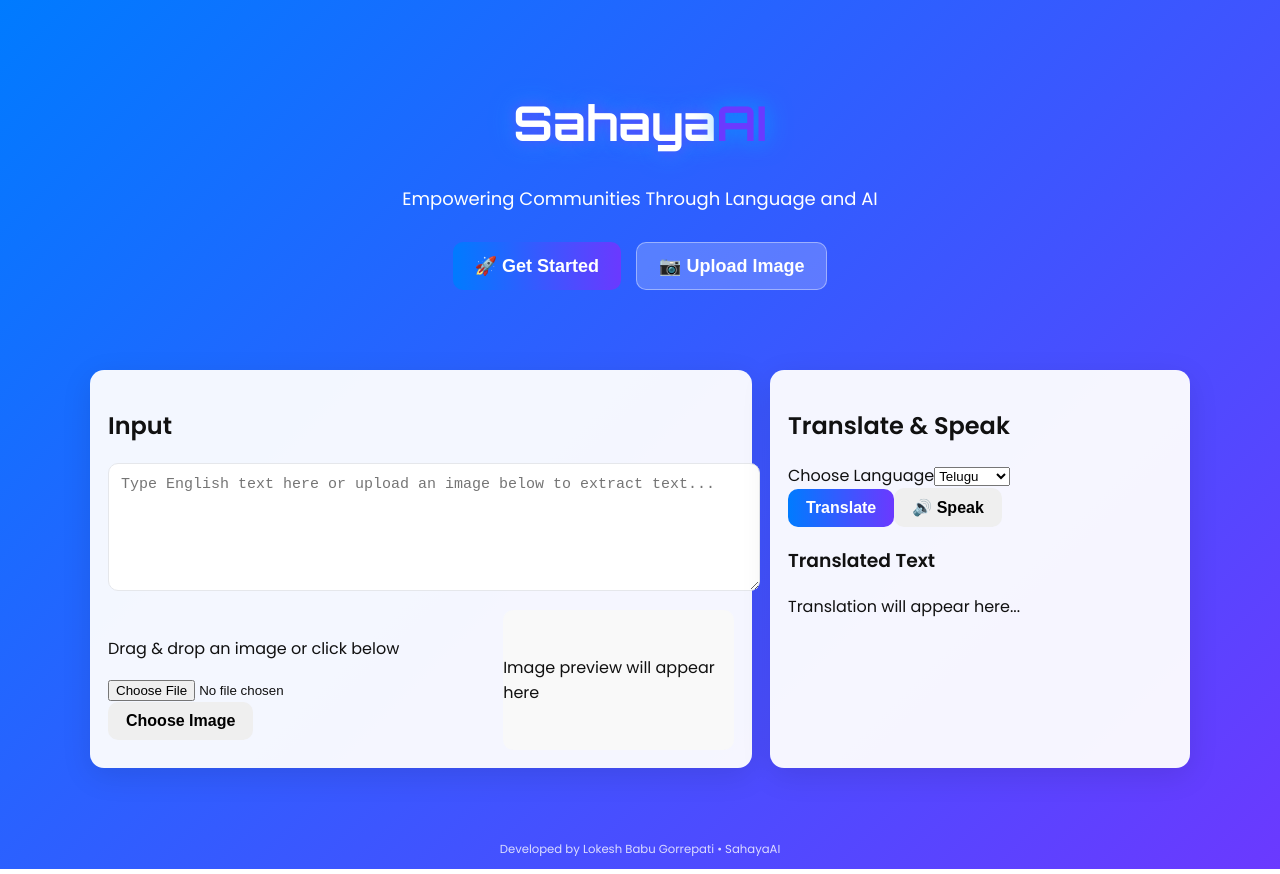
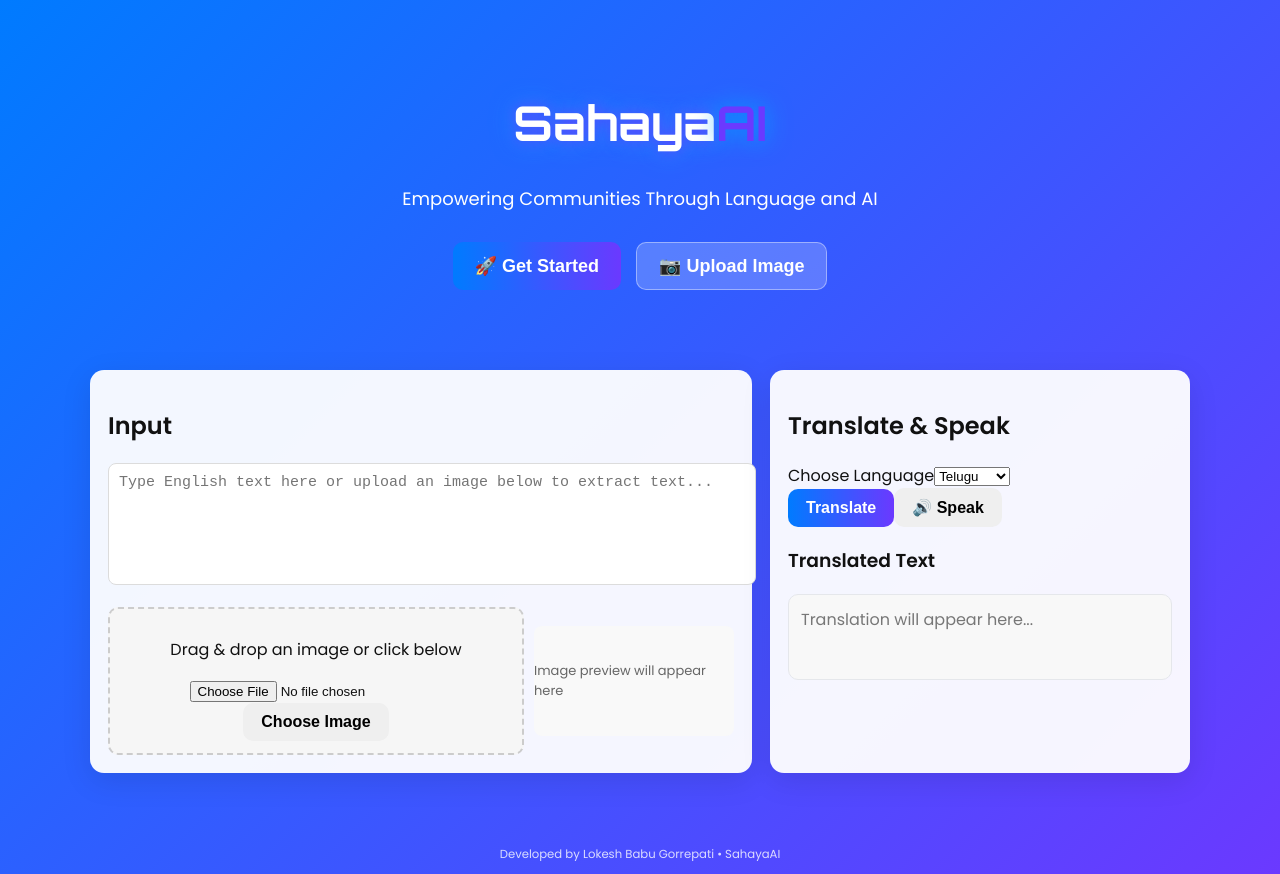
Before and after one commit to Lokeshbabugorrepati/SahayaAI, a React (Create React App) app: page / in a window 1280 px wide. Built offline with nearby package versions, Linux system fonts and the light colour scheme.

Commit message:
UI fix: compact input box and balanced layout

```diff
--- a/src/App.css
+++ b/src/App.css
@@ -102,45 +102,81 @@
   animation: fadeUp 0.6s ease forwards;
 }
 
+/* Compact Input Box */
 textarea {
   width: 100%;
-  border-radius: 10px;
-  padding: 12px;
-  border: 1px solid #e5e7eb;
+  height: 100px; /* reduced height */
+  border-radius: 8px;
+  padding: 10px;
+  border: 1px solid #dcdcdc;
   font-size: 15px;
-  resize: vertical;
+  resize: none;
+  margin-bottom: 10px;
 }
 
 .file-row {
   display: flex;
-  gap: 12px;
-  margin-top: 12px;
+  gap: 10px;
+  margin-top: 5px;
   align-items: center;
+  flex-wrap: wrap;
+}
+
+.file-drop {
+  flex: 1;
+  text-align: center;
+  background: #f6f6f6;
+  border: 2px dashed #ccc;
+  border-radius: 10px;
+  padding: 12px;
+  transition: 0.3s;
+}
+
+.file-drop:hover {
+  background: #f0f0f0;
+  border-color: #007bff;
 }
 
 .preview {
-  width: 240px;
-  height: 140px;
-  border-radius: 10px;
+  width: 200px;
+  height: 110px;
+  border-radius: 8px;
   background: #f9f9f9;
   display: flex;
   align-items: center;
   justify-content: center;
+  font-size: 13px;
+  color: #666;
 }
 
 .preview img {
   max-width: 100%;
   max-height: 100%;
+  border-radius: 6px;
 }
 
+/* Progress Bar */
 .progress {
-  margin-top: 12px;
+  margin-top: 10px;
 }
 
 .bar {
   height: 8px;
   background: linear-gradient(90deg, #007bff, #6b39ff);
   border-radius: 6px;
+}
+
+/* Translated Output */
+.result-box {
+  background: #f8f8f8;
+  padding: 12px;
+  border-radius: 10px;
+  border: 1px solid #e5e7eb;
+  min-height: 60px;
+}
+
+.muted {
+  color: #777;
 }
 
 /* Animations */
@@ -211,3 +247,14 @@
   padding: 10px 0;
   font-size: 14px;
 }
+
+/* Error Message */
+.error {
+  background: #ffeaea;
+  color: #c00;
+  padding: 8px 12px;
+  border-radius: 8px;
+  margin-top: 10px;
+  font-size: 14px;
+  border: 1px solid #f5c2c2;
+}
```
